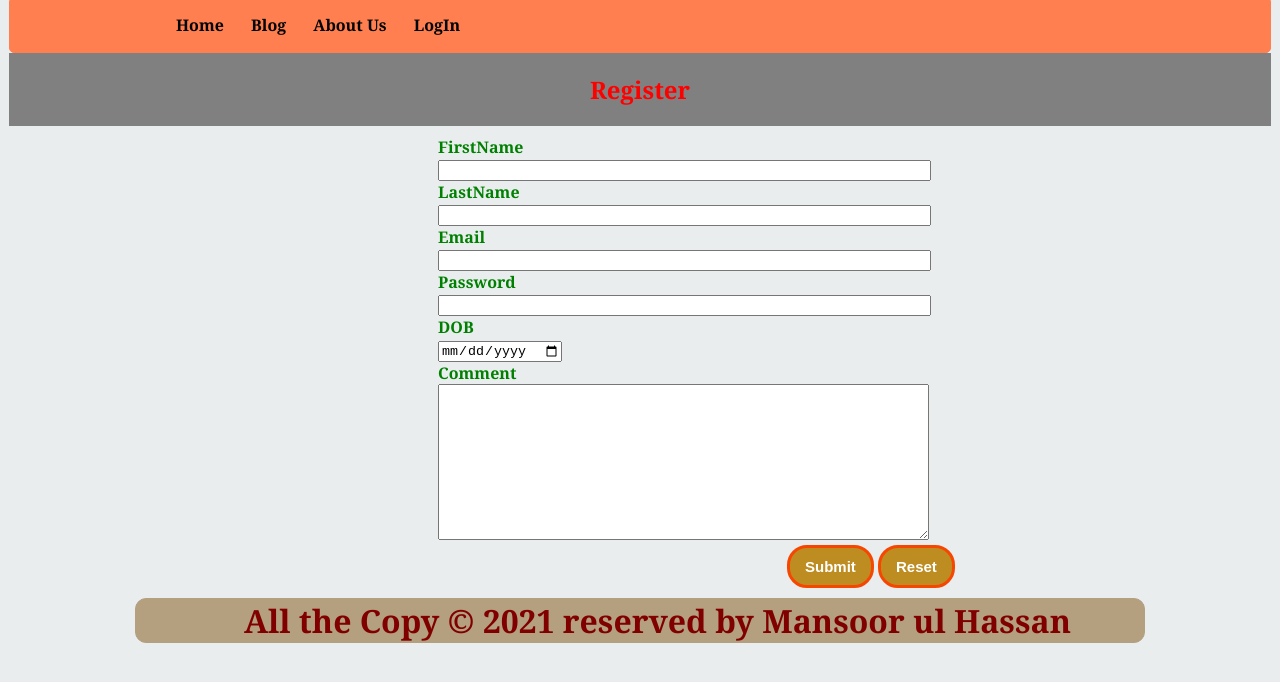
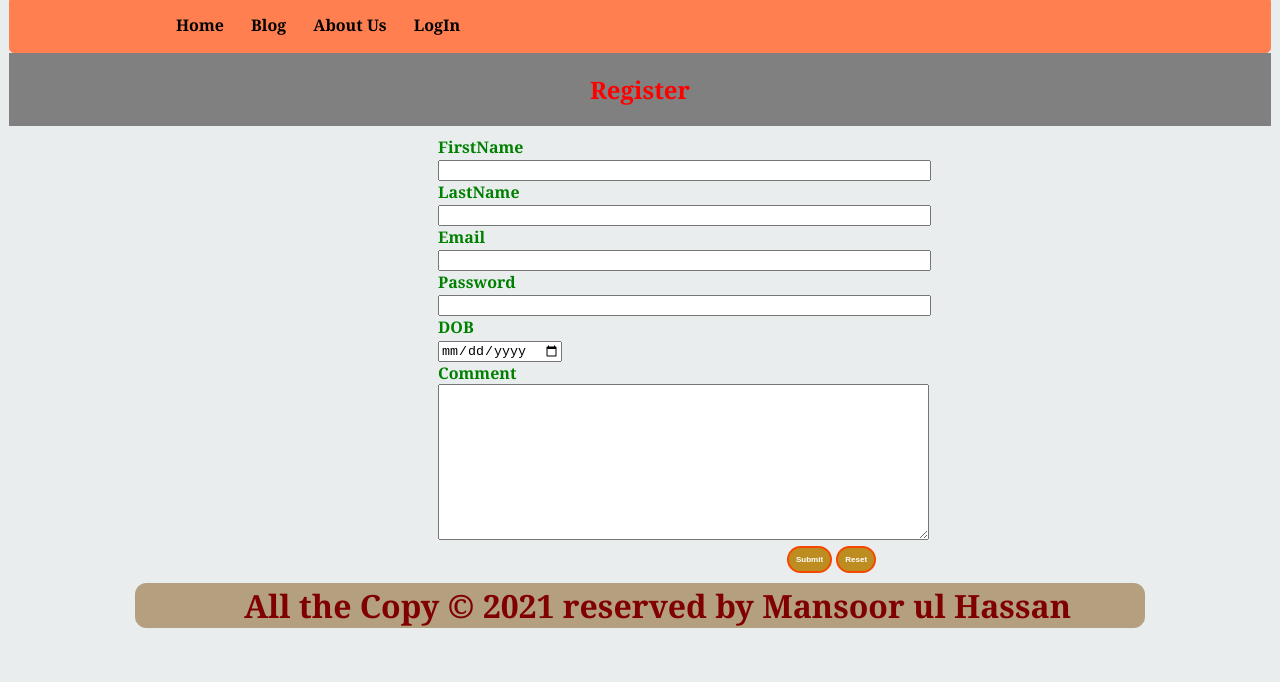
Before and after one commit to pythonophile/HTML-Website, a plain HTML site: page contactus.html in a window 1280 px wide. Shown: the part 98-780 px from the top of the page. Drawn offline with Linux system fonts and the light colour scheme.

Commit message:
Update style.css

```diff
--- a/style.css
+++ b/style.css
@@ -8,13 +8,13 @@ body {
 }
 
 .formbutton {
-    border: 3px solid rgb(247, 70, 0);
+    border: 2px solid rgb(247, 70, 0);
     background-color: rgb(190, 141, 34);
     color: white;
-    padding:10px 15px;
-    border-radius:20px;
+    padding:7px 7px;
+    border-radius:15px;
     font-weight: bolder;
-    font-size: 15px;
+    font-size: 8px;
     animation-name: button;
     animation-duration: 3s;
     animation-fill-mode: forwards;
```
